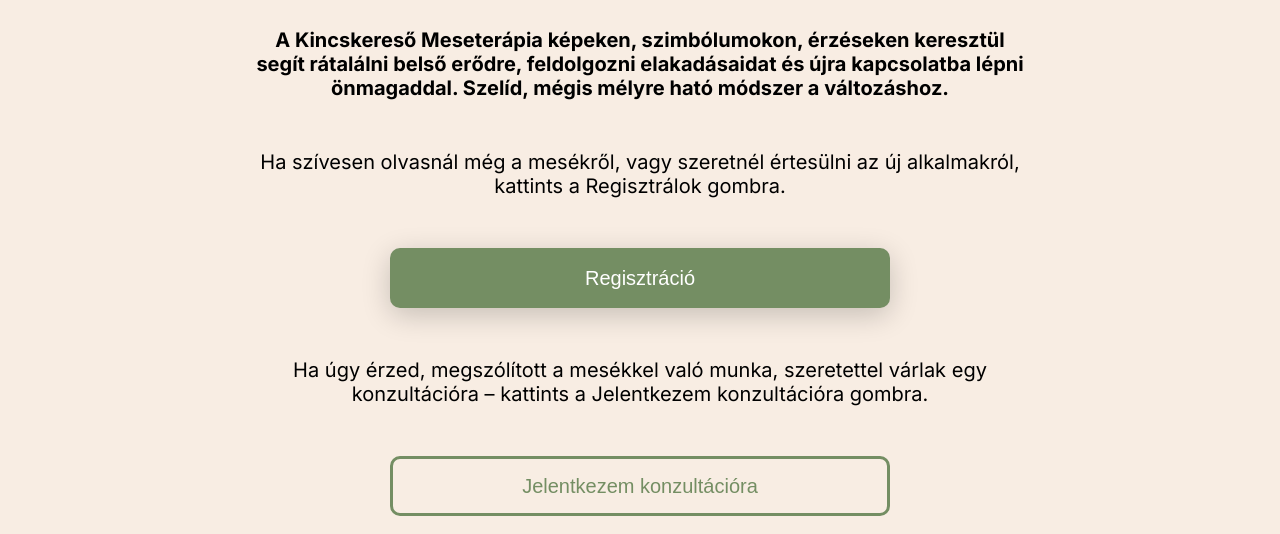
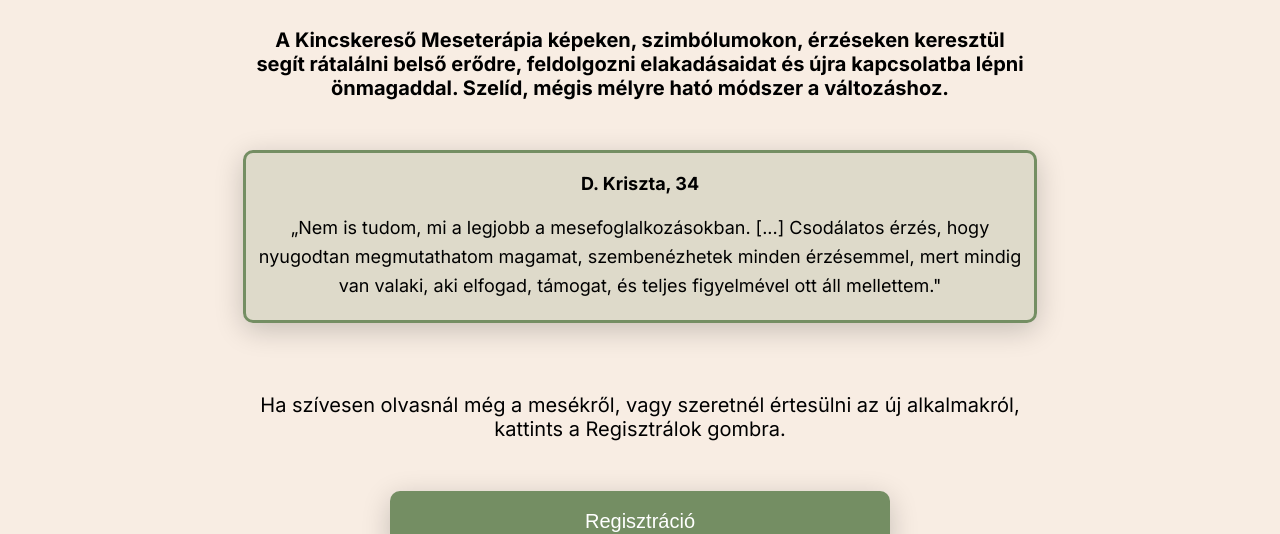
Before and after one commit to Spaceminddog/labirintus, a plain HTML site: page index.html in a window 1280 px wide. Shown: the part 284-818 px from the top of the page. Drawn offline with Linux system fonts and the light colour scheme.

Commit message:
Auto commit from Cursor

```diff
--- a/style.css
+++ b/style.css
@@ -338,7 +338,7 @@ p {
   padding: 20px 10px;
   text-align: center;
   width: 100%;
-  display: block;
+  display: block !important;
   position: relative;
   opacity: 1;
   transform: none;
```
